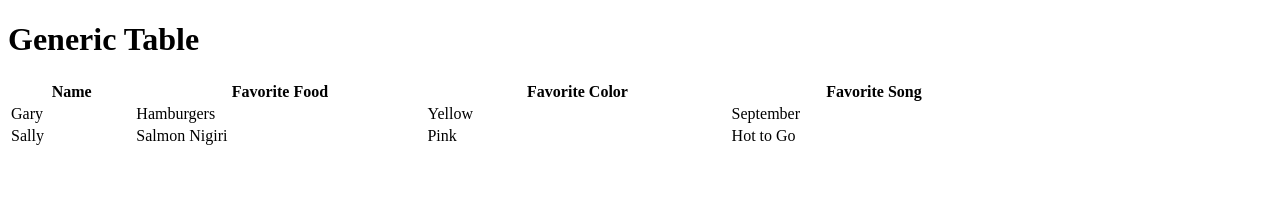
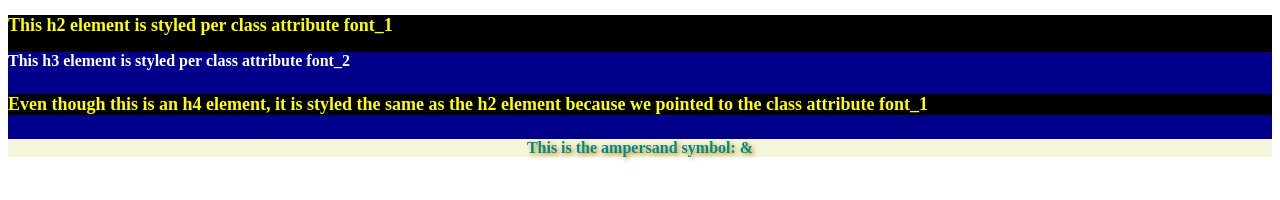
Before and after one commit to caedwebb/HTML-AND-CSS-PROJECTS, a plain HTML site: page Basic_HTML_and_CSS/Basic_HTML_5.html in a window 1280 px wide. Drawn offline with Linux system fonts and the light colour scheme.

Commit message:
Submission for step 193
Per the requirements of step 193
<ol> and <ul> tags in HTML_Lists.html
<ol> and <ul> style elements in CSS_Lists.css
&entity_name and text-shadow property in Basic_HTML_5.html

```diff
--- a/Basic_HTML_and_CSS/Basic_CSS_2.css
+++ b/Basic_HTML_and_CSS/Basic_CSS_2.css
@@ -1,6 +1,7 @@
 p {
-	color: darkteal;
+	color: darkcyan;
 	background: beige;
 	font-weight: bold;
 	text-align: center;
+	text-shadow: 2px 2px 5px darkgoldenrod;
 }
--- a/Basic_HTML_and_CSS/Basic_HTML_5.html
+++ b/Basic_HTML_and_CSS/Basic_HTML_5.html
@@ -1,25 +1,22 @@
 <!DOCTYPE HTML>
 <html>
+	<link rel="stylesheet" type="text/css" href="Basic_CSS_2.css">
 	<body>
-		<h1>Generic Table</h1>
-		<table style="width:80%"?>
-			<tr>
-				<th>Name</th>
-				<th>Favorite Food</th>
-				<th>Favorite Color</th>
-				<th>Favorite Song</th>
-			</tr>
-			<tr>
-				<td>Gary</td>
-				<td>Hamburgers</td>
-				<td>Yellow</td>
-				<td>September</td>
-			</tr>
-			<tr>
-				<td>Sally</td>
-				<td>Salmon Nigiri</td>
-				<td>Pink</td>
-				<td>Hot to Go</td>
-			</tr>
+		<style>
+		.font_1 {
+			background-color: black;
+			color: yellow;
+			font-size: large;
+		}
+		.font_2 {
+			background-color: darkblue;
+			color: white;
+			font-size: medium;
+		}
+		</style>
+		<h2 class="font_1">This h2 element is styled per class attribute font_1<h/2>
+		<h3 class="font_2">This h3 element is styled per class attribute font_2<h/3>
+		<h4 class="font_1">Even though this is an h4 element, it is styled the same as the h2 element because we pointed to the class attribute font_1</h4>
+		<p>This is the ampersand symbol: &amp;</p>
 	</body>
 </html>
```
